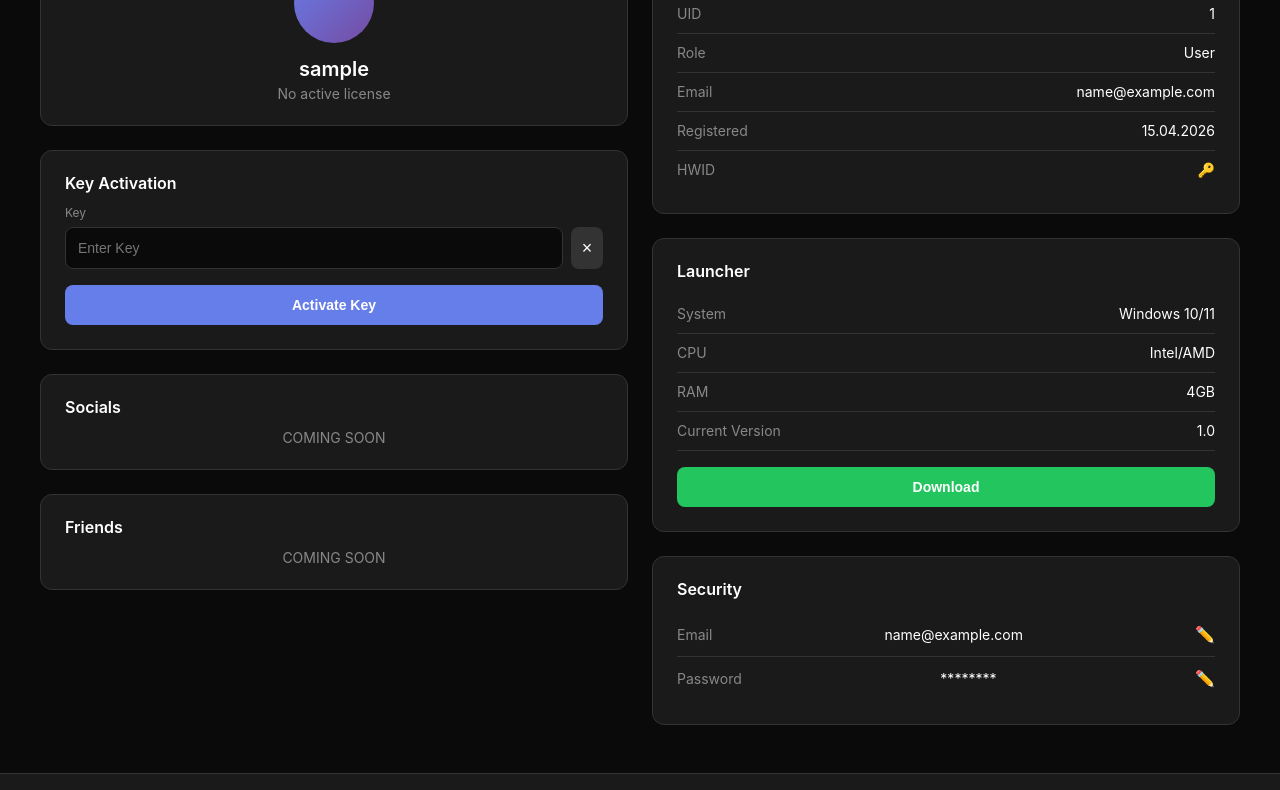
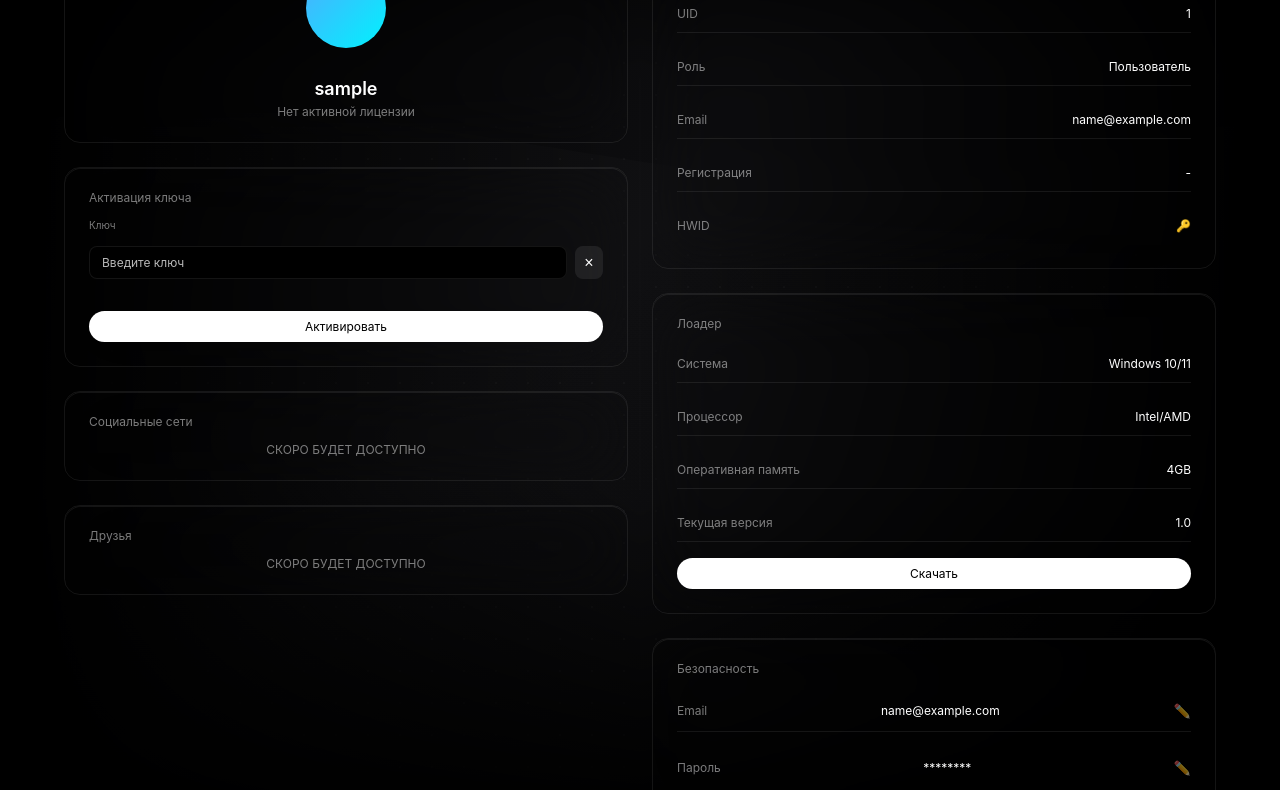
Before and after one commit to torusternal/pitchdlc2, a website: page docs/profile.html in a window 1280 px wide. Shown: the part 177-967 px from the top of the page. Drawn offline with Linux system fonts and the light colour scheme; sample sign-in values are in the browser's storage.

Commit message:
Adapt profile to match site style with glass-card and CSS variables

```diff
--- a/docs/profile.html
+++ b/docs/profile.html
@@ -1,147 +1,172 @@
 <!DOCTYPE html>
-<html lang="en">
+<html lang="ru">
 <head>
   <meta charset="UTF-8">
   <meta name="viewport" content="width=device-width, initial-scale=1.0">
-  <title>Profile - Zenith</title>
+  <title>Профиль - Pitch</title>
   <link rel="stylesheet" href="style.css">
 </head>
-<body class="profile-body">
+<body>
   <!-- Header -->
-  <header class="new-profile-header">
-    <nav class="new-nav">
-      <a href="index.html" class="new-nav-link">Home</a>
-      <a href="products.html" class="new-nav-link">Products</a>
-      <a href="support.html" class="new-nav-link">Support</a>
-      <a href="#" class="new-nav-link">Privacy</a>
+  <header class="header">
+    <div class="header-inner">
+      <div class="logo-icon" style="filter:drop-shadow(0 0 10px #4facfe80) drop-shadow(0 0 20px #4facfe40);">
+        <svg width="20" height="20" viewBox="0 0 24 24" fill="none" stroke="#4facfe" stroke-width="2">
+          <polygon points="12 2 2 7 12 12 22 7 12 2"/>
+          <polyline points="2 17 12 22 22 17"/>
+          <polyline points="2 12 12 17 22 12"/>
+        </svg>
+      </div>
+      <nav class="nav-pages">
+        <a href="index.html" class="nav-link">Главная</a>
+        <a href="products.html" class="nav-link">Скачать</a>
       </nav>
-    <div class="new-header-right">
-      <div class="new-lang-selector">
-        <img src="https://flagcdn.com/w40/gb.png" alt="EN" class="new-flag">
+      <div class="header-actions">
+        <div class="lang-dropdown">
+          <img src="https://flagcdn.com/w40/ru.png" alt="RU" class="flag-img">
         </div>
-      <div class="new-user-info">
-        <span class="new-username" id="headerUsername">torushaart</span>
-        <span class="new-status-dot"></span>
+        <div class="header-buttons">
+          <span class="profile-username" id="headerUsername">User</span>
+          <span class="profile-status-dot"></span>
+          <a href="index.html" class="btn btn-ghost" onclick="logout()">Выйти</a>
         </div>
-      <button class="new-logout-btn" onclick="logout()">Log Out</button>
+      </div>
+      <button class="burger" aria-label="Menu">
+        <span></span>
+        <span></span>
+        <span></span>
+      </button>
     </div>
   </header>
 
-  <!-- Main Content -->
-  <main class="new-profile-main">
-    <div class="new-profile-container">
+  <!-- Mobile Menu -->
+  <div class="mobile-menu">
+    <nav class="mobile-nav">
+      <a href="index.html">Главная</a>
+      <a href="products.html">Скачать</a>
+      <a href="profile.html" class="active">Профиль</a>
+    </nav>
+  </div>
+
+  <!-- Profile Section -->
+  <section class="profile-section">
+    <div class="auth-bg">
+      <svg id="auth-ribbons" viewBox="0 0 1440 885" preserveAspectRatio="none">
+        <defs>
+          <linearGradient id="authGrad1" x1="0%" y1="0%" x2="100%" y2="100%">
+            <stop offset="0%" style="stop-color:#ffffff08;stop-opacity:1" />
+            <stop offset="100%" style="stop-color:#ffffff02;stop-opacity:1" />
+          </linearGradient>
+        </defs>
+        <path fill="url(#authGrad1)" d="M0,300 C400,200 800,400 1200,300 C1400,250 1440,350 1440,350 L1440,885 L0,885 Z" opacity="0.5"/>
+      </svg>
+    </div>
+    <div class="profile-content">
+      <div class="profile-grid">
         <!-- Left Column -->
-      <div class="new-profile-left">
+        <div class="profile-left">
           <!-- Profile Info -->
-        <div class="new-card new-profile-info">
-          <div class="new-avatar"></div>
-          <div class="new-profile-name" id="profileUsername">torushaart</div>
-          <div class="new-profile-status">No active license</div>
+          <div class="glass-card profile-card">
+            <div class="profile-avatar"></div>
+            <div class="profile-info">
+              <h3 class="profile-name" id="profileUsername">User</h3>
+              <p class="profile-status">Нет активной лицензии</p>
+            </div>
           </div>
 
           <!-- Key Activation -->
-        <div class="new-card new-key-activation">
-          <h3 class="new-card-title">Key Activation</h3>
-          <div class="new-input-group">
-            <label class="new-input-label">Key</label>
-            <div class="new-input-wrapper">
-              <input type="text" class="new-input" placeholder="Enter Key" id="keyInput">
-              <button class="new-clear-btn" onclick="clearKey()">×</button>
+          <div class="glass-card profile-card">
+            <h3 class="card-title">Активация ключа</h3>
+            <div class="input-group">
+              <label class="input-label">Ключ</label>
+              <div class="input-wrapper">
+                <input type="text" class="dash-input" placeholder="Введите ключ" id="keyInput">
+                <button class="clear-btn" onclick="clearKey()">×</button>
               </div>
             </div>
-          <button class="new-activate-btn">Activate Key</button>
+            <button class="btn btn-primary btn-full">Активировать</button>
           </div>
 
           <!-- Socials -->
-        <div class="new-card new-socials">
-          <h3 class="new-card-title">Socials</h3>
-          <div class="new-coming-soon">COMING SOON</div>
+          <div class="glass-card profile-card">
+            <h3 class="card-title">Социальные сети</h3>
+            <p class="coming-soon">СКОРО БУДЕТ ДОСТУПНО</p>
           </div>
 
           <!-- Friends -->
-        <div class="new-card new-friends">
-          <h3 class="new-card-title">Friends</h3>
-          <div class="new-coming-soon">COMING SOON</div>
+          <div class="glass-card profile-card">
+            <h3 class="card-title">Друзья</h3>
+            <p class="coming-soon">СКОРО БУДЕТ ДОСТУПНО</p>
           </div>
         </div>
 
         <!-- Right Column -->
-      <div class="new-profile-right">
+        <div class="profile-right">
           <!-- User Details -->
-        <div class="new-card new-user-details">
-          <h3 class="new-card-title">User Details</h3>
-          <div class="new-detail-row">
-            <span class="new-detail-label">UID</span>
-            <span class="new-detail-value" id="userUid">12/49</span>
+          <div class="glass-card profile-card">
+            <h3 class="card-title">Данные аккаунта</h3>
+            <div class="detail-row">
+              <span class="detail-label">UID</span>
+              <span class="detail-value" id="userUid">-</span>
             </div>
-          <div class="new-detail-row">
-            <span class="new-detail-label">Role</span>
-            <span class="new-detail-value">User</span>
+            <div class="detail-row">
+              <span class="detail-label">Роль</span>
+              <span class="detail-value">Пользователь</span>
             </div>
-          <div class="new-detail-row">
-            <span class="new-detail-label">Email</span>
-            <span class="new-detail-value" id="userEmail">dragunovilia@Gmail.com</span>
+            <div class="detail-row">
+              <span class="detail-label">Email</span>
+              <span class="detail-value" id="userEmail">-</span>
             </div>
-          <div class="new-detail-row">
-            <span class="new-detail-label">Registered</span>
-            <span class="new-detail-value" id="userRegDate">15.04.2026</span>
+            <div class="detail-row">
+              <span class="detail-label">Регистрация</span>
+              <span class="detail-value" id="userRegDate">-</span>
             </div>
-          <div class="new-detail-row">
-            <span class="new-detail-label">HWID</span>
-            <span class="new-detail-value">🔑</span>
+            <div class="detail-row">
+              <span class="detail-label">HWID</span>
+              <span class="detail-value">🔑</span>
             </div>
           </div>
 
           <!-- Launcher -->
-        <div class="new-card new-launcher">
-          <h3 class="new-card-title">Launcher</h3>
-          <div class="new-spec-row">
-            <span class="new-spec-label">System</span>
-            <span class="new-spec-value">Windows 10/11</span>
+          <div class="glass-card profile-card">
+            <h3 class="card-title">Лоадер</h3>
+            <div class="spec-row">
+              <span class="spec-label">Система</span>
+              <span class="spec-value">Windows 10/11</span>
             </div>
-          <div class="new-spec-row">
-            <span class="new-spec-label">CPU</span>
-            <span class="new-spec-value">Intel/AMD</span>
+            <div class="spec-row">
+              <span class="spec-label">Процессор</span>
+              <span class="spec-value">Intel/AMD</span>
             </div>
-          <div class="new-spec-row">
-            <span class="new-spec-label">RAM</span>
-            <span class="new-spec-value">4GB</span>
+            <div class="spec-row">
+              <span class="spec-label">Оперативная память</span>
+              <span class="spec-value">4GB</span>
             </div>
-          <div class="new-spec-row">
-            <span class="new-spec-label">Current Version</span>
-            <span class="new-spec-value">1.0</span>
+            <div class="spec-row">
+              <span class="spec-label">Текущая версия</span>
+              <span class="spec-value">1.0</span>
             </div>
-          <button class="new-download-btn">Download</button>
+            <button class="btn btn-primary btn-full">Скачать</button>
           </div>
 
           <!-- Security -->
-        <div class="new-card new-security">
-          <h3 class="new-card-title">Security</h3>
-          <div class="new-security-row">
-            <span class="new-security-label">Email</span>
-            <span class="new-security-value" id="securityEmail">dragunovilia48@Gmail.com</span>
-            <button class="new-edit-btn">✏️</button>
+          <div class="glass-card profile-card">
+            <h3 class="card-title">Безопасность</h3>
+            <div class="security-row">
+              <span class="security-label">Email</span>
+              <span class="security-value" id="securityEmail">-</span>
+              <button class="edit-btn">✏️</button>
             </div>
-          <div class="new-security-row">
-            <span class="new-security-label">Password</span>
-            <span class="new-security-value">********</span>
-            <button class="new-edit-btn">✏️</button>
+            <div class="security-row">
+              <span class="security-label">Пароль</span>
+              <span class="security-value">********</span>
+              <button class="edit-btn">✏️</button>
             </div>
           </div>
         </div>
       </div>
-  </main>
-
-  <!-- Footer -->
-  <footer class="new-profile-footer">
-    <div class="new-footer-logo">Zenith</div>
-    <nav class="new-footer-nav">
-      <a href="index.html" class="new-footer-link">Home</a>
-      <a href="products.html" class="new-footer-link">Products</a>
-      <a href="support.html" class="new-footer-link">Support</a>
-      <a href="#" class="new-footer-link">Privacy</a>
-    </nav>
-  </footer>
+    </div>
+  </section>
 
   <script>
     // Check if logged in
@@ -165,6 +190,15 @@
       }
     }
 
+    // Mobile menu toggle
+    const burger = document.querySelector('.burger');
+    const mobileMenu = document.querySelector('.mobile-menu');
+
+    burger.addEventListener('click', () => {
+      burger.classList.toggle('open');
+      mobileMenu.classList.toggle('open');
+    });
+
     function clearKey() {
       document.getElementById('keyInput').value = '';
     }
--- a/docs/style.css
+++ b/docs/style.css
@@ -413,67 +413,44 @@ img{max-width:100%;display:block}
 .actions-grid{grid-template-columns:1fr}
 }
 
-/* New Profile Styles */
-.profile-body{background:#0a0a0a;color:#fff;min-height:100vh;display:flex;flex-direction:column}
+/* Profile Section */
+.profile-section{min-height:100vh;padding:120px var(--padding-x) 48px;max-width:var(--max-width);flex-direction:column;gap:32px;margin:0 auto;display:flex;position:relative;overflow:hidden;box-shadow:0 80px 80px -40px #000}
+.profile-content{flex-direction:column;gap:24px;width:100%;max-width:1200px;margin:0 auto;z-index:1;position:relative}
+.profile-grid{display:grid;grid-template-columns:1fr 1fr;gap:24px}
+.profile-left,.profile-right{display:flex;flex-direction:column;gap:24px}
 
-.new-profile-header{background:#1a1a1a;padding:16px 32px;display:flex;justify-content:space-between;align-items:center;border-bottom:1px solid #333}
-.new-nav{display:flex;gap:32px;align-items:center}
-.new-nav-link{color:#888;text-decoration:none;font-size:14px;transition:color .3s}
-.new-nav-link:hover{color:#fff}
-.new-header-right{display:flex;gap:24px;align-items:center}
-.new-lang-selector{cursor:pointer}
-.new-flag{width:24px;height:24px;border-radius:4px}
-.new-user-info{display:flex;align-items:center;gap:8px}
-.new-username{font-size:14px;font-weight:500}
-.new-status-dot{width:8px;height:8px;background:#22c55e;border-radius:50%}
-.new-logout-btn{background:transparent;border:1px solid #333;color:#fff;padding:8px 16px;border-radius:8px;cursor:pointer;font-size:14px;transition:all .3s}
-.new-logout-btn:hover{background:#333;border-color:#555}
+.profile-card{flex-direction:column;gap:16px;padding:24px;display:flex;transition:border-color .3s}
+.profile-card>*{z-index:1;position:relative}
+.card-title{color:var(--text-tertiary);font-size:12px;font-weight:400}
 
-.new-profile-main{flex:1;padding:48px 32px;display:flex;justify-content:center}
-.new-profile-container{display:grid;grid-template-columns:1fr 1fr;gap:24px;max-width:1200px;width:100%}
-.new-profile-left{display:flex;flex-direction:column;gap:24px}
-.new-profile-right{display:flex;flex-direction:column;gap:24px}
+.profile-avatar{width:80px;height:80px;background:linear-gradient(135deg,#4facfe 0%,#00f2fe 100%);border-radius:50%;margin:0 auto 16px}
+.profile-info{text-align:center}
+.profile-name{color:var(--text-primary);font-size:18px;font-weight:600;margin-bottom:8px}
+.profile-status{color:var(--text-tertiary);font-size:12px}
 
-.new-card{background:#1a1a1a;border-radius:12px;padding:24px;border:1px solid #333}
-.new-card-title{font-size:16px;font-weight:600;margin-bottom:16px;color:#fff}
+.input-group{margin-bottom:16px}
+.input-label{display:block;color:var(--text-tertiary);font-size:10px;margin-bottom:8px}
+.input-wrapper{display:flex;gap:8px}
+.dash-input{font-family:var(--font);color:var(--text-primary);background:var(--bg-primary);border:1px solid var(--border-tertiary);outline:none;flex:1;padding:8px 12px;font-size:12px;border-radius:8px}
+.dash-input:focus{border-color:var(--border-secondary)}
+.clear-btn{background:var(--border-tertiary);border:none;color:var(--text-primary);width:28px;border-radius:8px;cursor:pointer;font-size:16px;transition:background .3s}
+.clear-btn:hover{background:var(--border-secondary)}
 
-.new-profile-info{text-align:center}
-.new-avatar{width:80px;height:80px;background:linear-gradient(135deg,#667eea 0%,#764ba2 100%);border-radius:50%;margin:0 auto 16px}
-.new-profile-name{font-size:20px;font-weight:600;margin-bottom:8px}
-.new-profile-status{color:#888;font-size:14px}
+.btn-full{width:100%;justify-content:center}
+.coming-soon{color:var(--text-tertiary);font-size:12px;text-align:center}
 
-.new-input-group{margin-bottom:16px}
-.new-input-label{display:block;color:#888;font-size:12px;margin-bottom:8px}
-.new-input-wrapper{display:flex;gap:8px}
-.new-input{flex:1;background:#0a0a0a;border:1px solid #333;color:#fff;padding:12px;border-radius:8px;font-size:14px;outline:none}
-.new-input:focus{border-color:#667eea}
-.new-clear-btn{background:#333;border:none;color:#fff;width:32px;border-radius:8px;cursor:pointer;font-size:18px;transition:background .3s}
-.new-clear-btn:hover{background:#444}
-.new-activate-btn{width:100%;background:#667eea;color:#fff;border:none;padding:12px;border-radius:8px;font-size:14px;font-weight:600;cursor:pointer;transition:background .3s}
-.new-activate-btn:hover{background:#5568d3}
+.detail-row,.spec-row,.security-row{display:flex;justify-content:space-between;align-items:center;padding:12px 0;border-bottom:1px solid var(--border-tertiary)}
+.detail-row:last-child,.spec-row:last-child,.security-row:last-child{border-bottom:none}
+.detail-label,.spec-label,.security-label{color:var(--text-tertiary);font-size:12px}
+.detail-value,.spec-value,.security-value{color:var(--text-primary);font-size:12px}
+.edit-btn{background:none;border:none;color:var(--text-tertiary);cursor:pointer;font-size:14px;transition:color .3s}
+.edit-btn:hover{color:var(--text-primary)}
 
-.new-coming-soon{color:#888;font-size:14px;text-align:center}
-
-.new-detail-row,.new-spec-row,.new-security-row{display:flex;justify-content:space-between;align-items:center;padding:12px 0;border-bottom:1px solid #333}
-.new-detail-row:last-child,.new-spec-row:last-child,.new-security-row:last-child{border-bottom:none}
-.new-detail-label,.new-spec-label,.new-security-label{color:#888;font-size:14px}
-.new-detail-value,.new-spec-value,.new-security-value{color:#fff;font-size:14px}
-.new-edit-btn{background:none;border:none;color:#888;cursor:pointer;font-size:16px;transition:color .3s}
-.new-edit-btn:hover{color:#fff}
-
-.new-download-btn{width:100%;background:#22c55e;color:#fff;border:none;padding:12px;border-radius:8px;font-size:14px;font-weight:600;cursor:pointer;transition:background .3s;margin-top:16px}
-.new-download-btn:hover{background:#1ea83d}
-
-.new-profile-footer{background:#1a1a1a;padding:24px 32px;display:flex;justify-content:space-between;align-items:center;border-top:1px solid #333}
-.new-footer-logo{font-size:20px;font-weight:600}
-.new-footer-nav{display:flex;gap:32px}
-.new-footer-link{color:#888;text-decoration:none;font-size:14px;transition:color .3s}
-.new-footer-link:hover{color:#fff}
+.header-buttons{align-items:center;gap:12px;display:flex}
+.profile-username{color:var(--text-primary);font-size:12px}
+.profile-status-dot{width:6px;height:6px;background:#22c55e;border-radius:50%;display:inline-block}
 
 @media (width<=768px){
-.new-profile-container{grid-template-columns:1fr}
-.new-profile-header{flex-direction:column;gap:16px}
-.new-nav{flex-wrap:wrap;gap:16px}
-.new-footer-nav{flex-direction:column;gap:8px}
-.new-profile-footer{flex-direction:column;gap:16px;text-align:center}
+.profile-section{padding:80px var(--padding-x) 48px}
+.profile-grid{grid-template-columns:1fr}
 }
```
Lines whose indentation alone changed are shown as unchanged.
